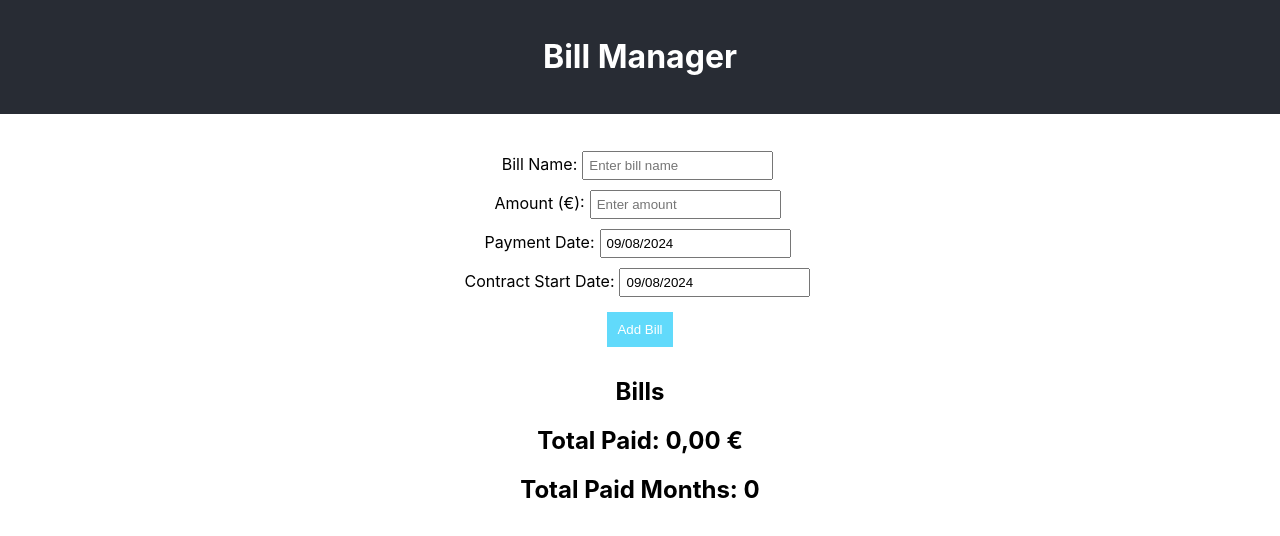
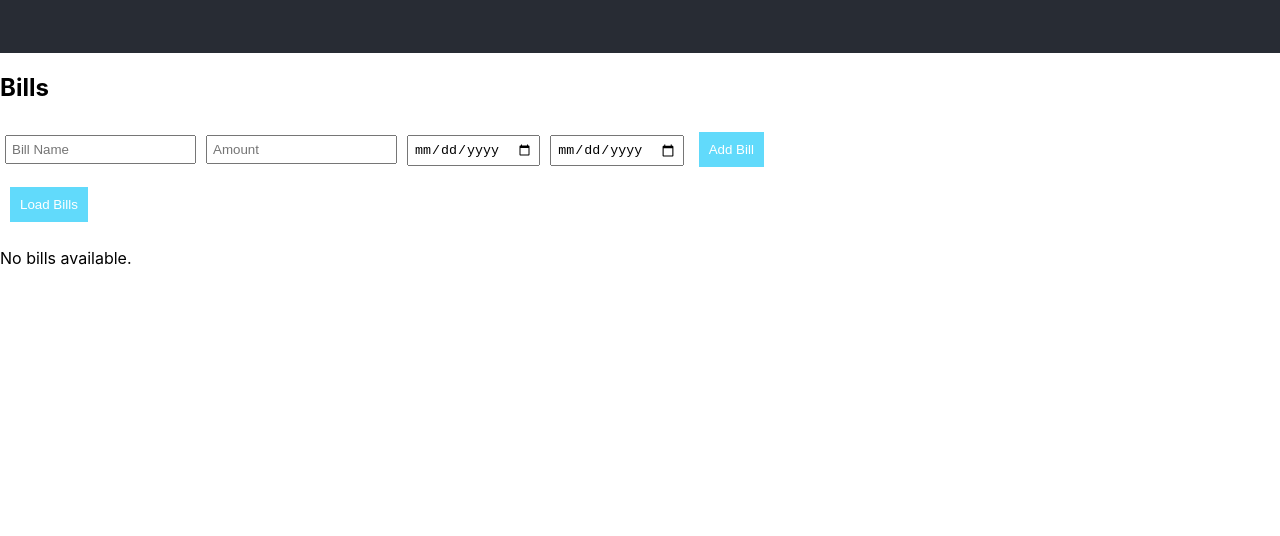
Before and after one commit to majdkt/BillyApp, a React (Create React App) app: page / in a window 1280 px wide. Shown: the top 536 px of the page. Built offline with nearby package versions, Linux system fonts and the light colour scheme.

Commit message:
Connected to firebase but still have problems

```diff
--- a/package.json
+++ b/package.json
@@ -7,6 +7,7 @@
     "@testing-library/react": "^13.4.0",
     "@testing-library/user-event": "^13.5.0",
     "date-fns": "^3.6.0",
+    "firebase": "^10.12.5",
     "react": "^18.3.1",
     "react-datepicker": "^7.3.0",
     "react-dom": "^18.3.1",
--- a/src/App.js
+++ b/src/App.js
@@ -1,56 +1,90 @@
-// src/App.js
-import React, { useState } from 'react';
+import React, { useState, useEffect } from 'react';
 import './css/App.css';
+import {
+  getNextPaymentDate,
+  formatCurrency,
+  formatDate,
+  calculateTotalPaid,
+  calculatePaidMonths,
+  daysLeftForNextPayment
+} from "./components/dateUtils.js";
+
 import TopBar from './components/TopBar';
 import BillForm from './components/BillForm';
 import BillList from './components/BillList';
-
+import { collection, addDoc, getDocs, Timestamp } from "firebase/firestore";
+import { db } from "./firebase";
 
 function App() {
   const [bills, setBills] = useState([]);
+  const [loading, setLoading] = useState(false);
+  const [error, setError] = useState(null);
 
-  const addBill = (newBill) => {
-    setBills([...bills, newBill]);
+  const loadBills = async () => {
+    setLoading(true);
+    setError(null);
+    try {
+      const querySnapshot = await getDocs(collection(db, "bills"));
+      const userBills = [];
+      querySnapshot.forEach((doc) => {
+        const data = doc.data();
+        userBills.push({
+          id: doc.id,
+          name: data.name,
+          amount: data.amount,
+          paymentDate: data.paymentDate instanceof Timestamp ? data.paymentDate.toDate() : new Date(data.paymentDate),
+          contractStartDate: data.contractStartDate instanceof Timestamp ? data.contractStartDate.toDate() : new Date(data.contractStartDate),
+        });
+      });
+      setBills(userBills);
+    } catch (e) {
+      console.error("Error loading documents: ", e);
+      setError("Failed to load bills. Please try again.");
+    } finally {
+      setLoading(false);
+    }
   };
 
-  const calculateTotalPaid = () => {
-    const today = new Date();
-    return bills.reduce((total, bill) => {
-      const paymentDate = new Date(bill.paymentDate);
-      const contractStartDate = new Date(bill.contractStartDate);
-      if (today >= contractStartDate) {
-        const months = Math.floor(
-            (today - contractStartDate) / (1000 * 60 * 60 * 24 * 30)
-        );
-        return total + (months * bill.amount);
-      }
-      return total;
-    }, 0);
-  };
-
-  const calculatePaidMonths = () => {
-    const today = new Date();
-    return bills.reduce((totalMonths, bill) => {
-      const contractStartDate = new Date(bill.contractStartDate);
-      if (today >= contractStartDate) {
-        const months = Math.floor(
-            (today - contractStartDate) / (1000 * 60 * 60 * 24 * 30)
-        );
-        return totalMonths + months;
-      }
-      return totalMonths;
-    }, 0);
+  const addBill = async (newBill) => {
+    setError(null);
+    try {
+      const docRef = await addDoc(collection(db, "bills"), newBill);
+      setBills([...bills, { id: docRef.id, ...newBill }]);
+    } catch (e) {
+      console.error("Error adding document: ", e);
+      setError("Failed to add bill. Please try again.");
+    }
   };
 
   return (
-      <div className="App">
-        <TopBar title="Bill Manager" />
-        <div className="content">
-          <BillForm onAddBill={addBill} />
-          <BillList bills={bills} />
-          <h2>Total Paid: {new Intl.NumberFormat('de-DE', { style: 'currency', currency: 'EUR' }).format(calculateTotalPaid())}</h2>
-          <h2>Total Paid Months: {calculatePaidMonths()}</h2>
-        </div>
+      <div>
+        <TopBar />
+        <h2>Bills</h2>
+        <BillForm onAddBill={addBill} />
+        <button onClick={loadBills} disabled={loading}>
+          {loading ? "Loading..." : "Load Bills"}
+        </button>
+        {error && <p>{error}</p>}
+        <ul>
+          {bills.length > 0 ? (
+              bills.map((bill, index) => {
+                const nextPaymentDate = getNextPaymentDate(bill.paymentDate);
+                return (
+                    <li key={index}>
+                      <h3>{bill.name}</h3>
+                      <p>Amount: {formatCurrency(bill.amount)}</p>
+                      <p>Contract Start Date: {formatDate(bill.contractStartDate)}</p>
+                      <p>Total Paid: {formatCurrency(calculateTotalPaid(bill.amount, bill.contractStartDate))}</p>
+                      <p>Paid Months: {calculatePaidMonths(bill.contractStartDate)} months</p>
+                      <p>Next Payment Date: {formatDate(nextPaymentDate)}</p>
+                      <p>Next Payment in {daysLeftForNextPayment(bill.paymentDate)} days</p>
+                    </li>
+                );
+              })
+          ) : (
+              <p>No bills available.</p>
+          )}
+        </ul>
       </div>
   );
 }
--- a/src/components/BillForm.js
+++ b/src/components/BillForm.js
@@ -1,97 +1,58 @@
-// src/components/BillForm.js
 import React, { useState } from 'react';
-import PropTypes from 'prop-types';
-import DatePicker from 'react-datepicker';
-import "react-datepicker/dist/react-datepicker.css";
 
-function BillForm({ onAddBill }) {
-    const [formData, setFormData] = useState({
-        name: '',
-        amount: '',
-        paymentDate: new Date(),
-        contractStartDate: new Date(),
-    });
-
-    const handleInputChange = (e) => {
-        const { name, value } = e.target;
-        setFormData({
-            ...formData,
-            [name]: value,
-        });
-    };
-
-    const handleDateChange = (date, name) => {
-        setFormData({
-            ...formData,
-            [name]: date,
-        });
-    };
+const BillForm = ({ onAddBill }) => {
+    const [name, setName] = useState('');
+    const [amount, setAmount] = useState('');
+    const [paymentDate, setPaymentDate] = useState('');
+    const [contractStartDate, setContractStartDate] = useState('');
 
     const handleSubmit = (e) => {
         e.preventDefault();
         onAddBill({
-            ...formData,
-            amount: parseFloat(formData.amount), // Convert amount to number
+            name,
+            amount: parseFloat(amount),
+            paymentDate: new Date(paymentDate),
+            contractStartDate: new Date(contractStartDate),
         });
-        setFormData({
-            name: '',
-            amount: '',
-            paymentDate: new Date(),
-            contractStartDate: new Date(),
-        });
+        setName('');
+        setAmount('');
+        setPaymentDate('');
+        setContractStartDate('');
     };
 
     return (
         <form onSubmit={handleSubmit}>
-            <div>
-                <label htmlFor="name">Bill Name:</label>
             <input
                 type="text"
-                    id="name"
-                    name="name"
-                    placeholder="Enter bill name"
-                    value={formData.name}
-                    onChange={handleInputChange}
+                placeholder="Bill Name"
+                value={name}
+                onChange={(e) => setName(e.target.value)}
                 required
             />
-            </div>
-            <div>
-                <label htmlFor="amount">Amount (€):</label>
             <input
                 type="number"
-                    id="amount"
-                    name="amount"
-                    placeholder="Enter amount"
-                    value={formData.amount}
-                    onChange={handleInputChange}
+                placeholder="Amount"
+                value={amount}
+                onChange={(e) => setAmount(e.target.value)}
                 required
             />
-            </div>
-            <div>
-                <label htmlFor="paymentDate">Payment Date:</label>
-                <DatePicker
-                    id="paymentDate"
-                    selected={formData.paymentDate}
-                    onChange={(date) => handleDateChange(date, 'paymentDate')}
-                    dateFormat="dd/MM/yyyy"
+            <input
+                type="date"
+                placeholder="Payment Date"
+                value={paymentDate}
+                onChange={(e) => setPaymentDate(e.target.value)}
+                required
             />
-            </div>
-            <div>
-                <label htmlFor="contractStartDate">Contract Start Date:</label>
-                <DatePicker
-                    id="contractStartDate"
-                    selected={formData.contractStartDate}
-                    onChange={(date) => handleDateChange(date, 'contractStartDate')}
-                    dateFormat="dd/MM/yyyy"
+            <input
+                type="date"
+                placeholder="Contract Start Date"
+                value={contractStartDate}
+                onChange={(e) => setContractStartDate(e.target.value)}
+                required
             />
-            </div>
             <button type="submit">Add Bill</button>
         </form>
     );
-}
-
-BillForm.propTypes = {
-    onAddBill: PropTypes.func.isRequired,
 };
 
 export default BillForm;
--- /dev/null
+++ b/src/components/dateUtils.js
@@ -0,0 +1,35 @@
+// src/utils/dateUtils.js
+
+export const getNextPaymentDate = (paymentDate) => {
+    const nextPaymentDate = new Date(paymentDate);
+    nextPaymentDate.setMonth(nextPaymentDate.getMonth() + 1);
+    return nextPaymentDate;
+};
+
+export const formatCurrency = (amount) => {
+    return `$${amount.toFixed(2)}`;
+};
+
+export const formatDate = (date) => {
+    return date.toLocaleDateString();
+};
+
+export const calculateTotalPaid = (amount, contractStartDate) => {
+    const startDate = new Date(contractStartDate);
+    const monthsPassed = Math.floor((new Date() - startDate) / (1000 * 60 * 60 * 24 * 30));
+    return amount * monthsPassed;
+};
+
+export const calculatePaidMonths = (contractStartDate) => {
+    const startDate = new Date(contractStartDate);
+    const monthsPassed = Math.floor((new Date() - startDate) / (1000 * 60 * 60 * 24 * 30));
+    return monthsPassed;
+};
+
+export const daysLeftForNextPayment = (paymentDate) => {
+    const nextPaymentDate = new Date(paymentDate);
+    nextPaymentDate.setMonth(nextPaymentDate.getMonth() + 1);
+    const today = new Date();
+    const timeDiff = nextPaymentDate - today;
+    return Math.ceil(timeDiff / (1000 * 60 * 60 * 24));
+};
--- /dev/null
+++ b/src/firebase.js
@@ -0,0 +1,24 @@
+// src/firebase.js
+import { initializeApp } from "firebase/app";
+import { getFirestore } from "firebase/firestore";
+
+// Your web app's Firebase configuration
+const firebaseConfig = {
+    apiKey: "AIzaSyDw81iy0kEnwv-6VjiBRAEzuAmw5d_Df1k",
+    authDomain: "majdapp97.firebaseapp.com",
+    projectId: "majdapp97",
+    storageBucket: "majdapp97.appspot.com",
+    messagingSenderId: "254880577908",
+    appId: "1:254880577908:web:9607499fe2df213ed85421",
+    measurementId: "G-MLM3S9VG3S"
+};
+
+
+// Initialize Firebase
+const app = initializeApp(firebaseConfig);
+
+// Initialize Firebase Firestore and get a reference to the service
+const db = getFirestore(app);
+
+
+export { db };
```
Also changed, not shown: src/components/BillList.js (+60 -13 lines), src/components/Login.js (added, +49 -0 lines), 1 other file (tests, documents, lock files or other folders). Lines whose indentation alone changed are shown as unchanged.
